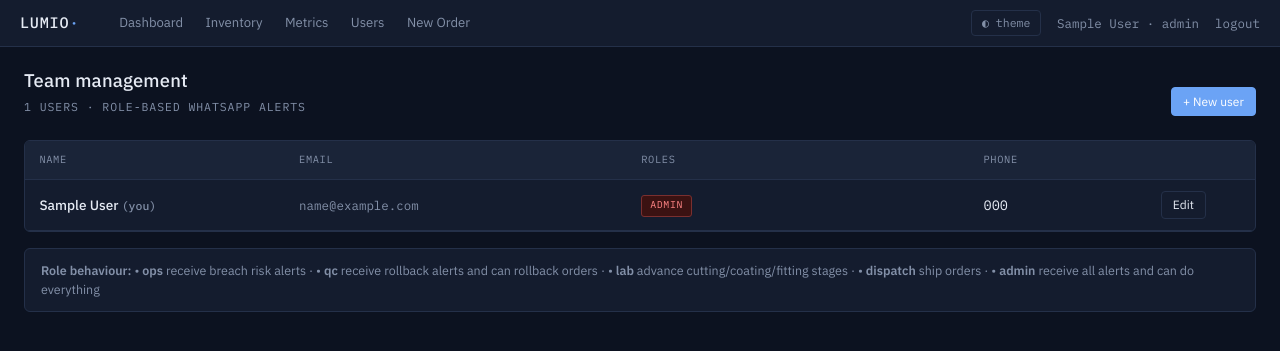
After one commit to Unfairspecialist21/eyewear-oms, a Flask app: page /admin/users in a window 1280 px wide. The commit adds this page. Shown: the top 351 px of the page. Run offline with Flask 3, Linux system fonts and the light colour scheme; a user stored in the database is signed in; tables that the repository leaves empty hold one stand-in row (values such as "Sample post").

Commit message:
user management with multi-role and role-based alerts

```diff
--- a/app.py
+++ b/app.py
@@ -51,9 +51,17 @@ class User(UserMixin, db.Model):
     name     = db.Column(db.String(100), nullable=False)
     email    = db.Column(db.String(150), unique=True, nullable=False)
     password = db.Column(db.String(200), nullable=False)
-    role     = db.Column(db.String(20), default='ops')  # admin, ops, lab, qc, dispatch
+    role     = db.Column(db.String(100), default='ops')  # comma-separated: ops,lab,qc,dispatch,admin
     phone    = db.Column(db.String(20), nullable=True)
     is_admin = db.Column(db.Boolean, default=False)
+
+    @property
+    def roles_list(self):
+        if not self.role: return []
+        return [r.strip() for r in self.role.split(',') if r.strip()]
+
+    def has_role(self, r):
+        return r in self.roles_list or self.is_admin
 
 class Lens(db.Model):
     """Inventory SKU — represents a physical lens type kept in Bangalore."""
@@ -174,6 +182,16 @@ def send_whatsapp(to_number, message):
         except Exception as e:
             print(f'WhatsApp error: {e}')
     threading.Thread(target=_send, daemon=True).start()
+
+def notify_role(role, message):
+    """Send WhatsApp to all users who have the given role (or admin)."""
+    users = User.query.all()
+    sent = 0
+    for u in users:
+        if u.phone and (role in u.roles_list or u.is_admin):
+            send_whatsapp(u.phone, message)
+            sent += 1
+    return sent
 
 # ─── Auth ──────────────────────────────────────────────────────────────────────
 
@@ -484,25 +502,27 @@ def advance_stage(order_id):
 
     # Backward = QC or admin only, must have notes
     if is_backward:
-        if current_user.role not in ('qc', 'admin') and not current_user.is_admin:
+        if not (current_user.has_role('qc') or current_user.is_admin):
             return jsonify({'error': 'Only QC team or admin can rollback orders'}), 403
         if not notes:
             return jsonify({'error': 'Rollback requires a reason'}), 400
         # Reset SLA — push promised date forward
         order.promised_at = datetime.utcnow() + timedelta(hours=SLA_HOURS[order.fulfilment_path] * 0.5)
-        # Notify customer via WhatsApp
-        if order.customer_phone:
-            msg = (
-                f"Hi {order.customer_name}, your Lumio order {order.order_number} has had a minor "
-                f"setback in quality control. We've updated your new expected delivery to "
-                f"{order.promised_at.strftime('%d %b')}. We apologise for the inconvenience."
-            )
-            send_whatsapp(order.customer_phone, msg)
+        # Notify QC + admin via WhatsApp role-based
+        rollback_msg = (
+            f"🔴 Lumio rollback alert\n"
+            f"Order: {order.order_number} ({order.customer_name})\n"
+            f"Moved: {order.current_stage} → {new_stage}\n"
+            f"Reason: {notes}\n"
+            f"By: {current_user.name}\n"
+            f"New SLA: {order.promised_at.strftime('%d %b %H:%M')}"
+        )
+        notify_role('qc', rollback_msg)
     else:
         # Forward — role check
         required_role = STAGE_ROLES.get(order.current_stage)
         if required_role and required_role != 'system':
-            if current_user.role != required_role and current_user.role != 'admin' and not current_user.is_admin:
+            if not current_user.has_role(required_role) and not current_user.is_admin:
                 return jsonify({'error': f'Only {required_role} team can advance from this stage'}), 403
 
     old_stage = order.current_stage
@@ -582,6 +602,69 @@ def new_lens():
 
 
 # ─── ML model routes ──────────────────────────────────────────────────────────
+
+
+@app.route('/admin/users')
+@login_required
+def users_list():
+    if not current_user.is_admin:
+        flash('Admin only.', 'error')
+        return redirect(url_for('dashboard'))
+    all_users = User.query.order_by(User.name).all()
+    available_roles = ['admin', 'ops', 'lab', 'qc', 'dispatch']
+    return render_template('users.html', users=all_users, available_roles=available_roles)
+
+@app.route('/admin/users/<int:user_id>/edit', methods=['POST'])
+@login_required
+def edit_user(user_id):
+    if not current_user.is_admin:
+        return jsonify({'error': 'Admin only'}), 403
+    user = User.query.get_or_404(user_id)
+    user.name = request.form.get('name', user.name).strip()
+    user.phone = request.form.get('phone', '').strip() or None
+    selected_roles = request.form.getlist('roles')
+    user.role = ','.join(selected_roles) if selected_roles else 'ops'
+    user.is_admin = 'admin' in selected_roles
+    db.session.commit()
+    flash(f'Updated {user.name}', 'success')
+    return redirect(url_for('users_list'))
+
+@app.route('/admin/users/<int:user_id>/delete', methods=['POST'])
+@login_required
+def delete_user_route(user_id):
+    if not current_user.is_admin:
+        return 'Admin only', 403
+    if user_id == current_user.id:
+        flash('Cannot delete yourself', 'error')
+        return redirect(url_for('users_list'))
+    user = User.query.get_or_404(user_id)
+    db.session.delete(user)
+    db.session.commit()
+    flash(f'Deleted {user.name}', 'success')
+    return redirect(url_for('users_list'))
+
+@app.route('/admin/users/new', methods=['POST'])
+@login_required
+def new_user():
+    if not current_user.is_admin:
+        return 'Admin only', 403
+    name = request.form['name'].strip()
+    email = request.form['email'].strip().lower()
+    if User.query.filter_by(email=email).first():
+        flash('Email already exists', 'error')
+        return redirect(url_for('users_list'))
+    selected_roles = request.form.getlist('roles') or ['ops']
+    user = User(
+        name=name, email=email,
+        password=generate_password_hash(request.form.get('password', 'lumio123')),
+        role=','.join(selected_roles),
+        phone=request.form.get('phone', '').strip() or None,
+        is_admin='admin' in selected_roles
+    )
+    db.session.add(user)
+    db.session.commit()
+    flash(f'Created {user.name}', 'success')
+    return redirect(url_for('users_list'))
 
 # ─── ML helpers ───────────────────────────────────────────────────────────────
 import pickle
@@ -700,12 +783,10 @@ def train_model_endpoint():
         return f'Training error: {type(e).__name__}: {str(e)}'
 
 @app.route('/admin/refresh-predictions')
+@login_required
 def refresh_predictions():
-    # Allow access via secret token for cron jobs, OR logged-in admin
-    token = request.args.get('key', '')
-    if token != 'lumio-cron-2026-secret':
-        if not current_user.is_authenticated or not current_user.is_admin:
-            return 'Unauthorized', 403
+    if not current_user.is_admin:
+        return 'Admin only', 403
     active = Order.query.filter(Order.current_stage != 'delivered').all()
     high_risk = []
     for order in active:
@@ -715,12 +796,12 @@ def refresh_predictions():
             high_risk.append((order, reasons))
             order.breach_alerted = True
     db.session.commit()
-    # Fire WhatsApp alerts for newly high-risk
+    # Fire role-based WhatsApp alerts for newly high-risk
+    sent_total = 0
     for order, reasons in high_risk:
-        if current_user.phone:
-            msg = f"⚠ Lumio Alert: Order {order.order_number} at {order.breach_risk}% breach risk. Reasons: {'; '.join(reasons)}"
-            send_whatsapp(current_user.phone, msg)
-    return f'✓ Refreshed {len(active)} orders. {len(high_risk)} new high-risk alerts.'
+        msg = f"⚠ Lumio breach risk\nOrder: {order.order_number} ({order.customer_name})\nRisk: {order.breach_risk}%\nStage: {order.current_stage}\nReasons: {'; '.join(reasons)}"
+        sent_total += notify_role('ops', msg)
+    return f'✓ Refreshed {len(active)} orders. {len(high_risk)} new high-risk orders. {sent_total} WhatsApp messages sent.'
 
 
 
@@ -797,14 +878,6 @@ def order_risk(order_id):
     order.breach_risk = risk
     db.session.commit()
     return jsonify({'risk': risk, 'reasons': reasons})
-@app.route('/admin/set-my-phone/<phone>')
-@login_required
-def set_my_phone(phone):
-    if not phone.startswith('+'):
-        return 'Phone must start with + and country code (e.g. +919876543210)'
-    current_user.phone = phone
-    db.session.commit()
-    return f'✓ Your phone set to {phone}. WhatsApp alerts will go here.'
 
 if __name__ == '__main__':
     with app.app_context():
--- a/templates/base.html
+++ b/templates/base.html
@@ -87,6 +87,7 @@
       <a href="{{ url_for('dashboard') }}">Dashboard</a>
       <a href="{{ url_for('inventory') }}">Inventory</a>
       <a href="{{ url_for('metrics') }}">Metrics</a>
+      {% if current_user.is_admin %}<a href="{{ url_for('users_list') }}">Users</a>{% endif %}
       <a href="{{ url_for('new_order') }}">New Order</a>
     </div>
   </div>
--- /dev/null
+++ b/templates/users.html
@@ -0,0 +1,116 @@
+{% extends "base.html" %}
+{% block title %} — Users{% endblock %}
+{% block head %}
+<style>
+  .user-row{display:grid;grid-template-columns:1.5fr 2fr 2fr 1fr 80px;gap:0.75rem;align-items:center;padding:0.7rem 0.9rem;border-bottom:1px solid var(--border);font-size:0.85rem}
+  .user-row:hover{background:var(--surface-2)}
+  .role-badge{display:inline-block;padding:0.15rem 0.5rem;font-family:'IBM Plex Mono',monospace;font-size:0.62rem;text-transform:uppercase;letter-spacing:0.06em;border-radius:3px;border:1px solid;margin-right:0.25rem}
+  .role-admin{border-color:#7a2f2f;background:#3b1212;color:#ff8585}
+  .role-ops{border-color:#2a4a78;background:#13294a;color:#7bb3ff}
+  .role-lab{border-color:#2a5e7a;background:#13354a;color:#7bccff}
+  .role-qc{border-color:#7a5e2a;background:#3b2d10;color:#ffc870}
+  .role-dispatch{border-color:#2f5a3a;background:#1a3a25;color:#5fd47e}
+  [data-theme="light"] .role-admin{border-color:#c49191;background:#f9e3e3;color:#8a2a2a}
+  [data-theme="light"] .role-ops{border-color:#9bb8e0;background:#e8f0fc;color:#1e5fab}
+  [data-theme="light"] .role-lab{border-color:#9bcce0;background:#e8f5fc;color:#1e6aab}
+  [data-theme="light"] .role-qc{border-color:#c4a87a;background:#f9eed8;color:#8a5d18}
+  [data-theme="light"] .role-dispatch{border-color:#9ec491;background:#e8f3e3;color:#3d6a2a}
+  .panel{background:var(--surface);border:1px solid var(--border);border-radius:6px;padding:1rem;margin-bottom:1rem}
+  .role-checkbox{display:inline-flex;align-items:center;gap:0.3rem;margin-right:0.75rem;font-size:0.82rem}
+  .role-checkbox input{width:auto;margin:0}
+</style>
+{% endblock %}
+{% block content %}
+<div class="page-header">
+  <div>
+    <div class="page-title">Team management</div>
+    <div class="page-meta">{{ users|length }} users · role-based WhatsApp alerts</div>
+  </div>
+  <button class="btn btn-primary btn-sm" onclick="document.getElementById('new-form').style.display='block'">+ New user</button>
+</div>
+
+<div id="new-form" style="display:none" class="panel">
+  <div class="section-title">Add new user</div>
+  <form method="POST" action="{{ url_for('new_user') }}">
+    <div style="display:grid;grid-template-columns:1fr 1fr 1fr 1fr;gap:0.5rem">
+      <div class="form-group"><label>Name</label><input name="name" required/></div>
+      <div class="form-group"><label>Email</label><input type="email" name="email" required/></div>
+      <div class="form-group"><label>Phone (+91...)</label><input name="phone"/></div>
+      <div class="form-group"><label>Password</label><input name="password" value="lumio123"/></div>
+    </div>
+    <div class="form-group">
+      <label>Roles</label>
+      <div>
+        {% for r in available_roles %}
+        <label class="role-checkbox"><input type="checkbox" name="roles" value="{{ r }}" {% if r == 'ops' %}checked{% endif %}/> {{ r }}</label>
+        {% endfor %}
+      </div>
+    </div>
+    <button class="btn btn-primary btn-sm">Create</button>
+    <button type="button" class="btn btn-ghost btn-sm" onclick="document.getElementById('new-form').style.display='none'">Cancel</button>
+  </form>
+</div>
+
+<div style="background:var(--surface);border:1px solid var(--border);border-radius:6px;overflow:hidden">
+  <div class="user-row" style="background:var(--surface-2);font-family:'IBM Plex Mono',monospace;font-size:0.65rem;text-transform:uppercase;letter-spacing:0.06em;color:var(--text-dim)">
+    <div>Name</div><div>Email</div><div>Roles</div><div>Phone</div><div></div>
+  </div>
+  {% for user in users %}
+  <div class="user-row">
+    <div style="font-weight:500">
+      {{ user.name }}{% if user.id == current_user.id %} <span class="dim mono" style="font-size:0.72rem">(you)</span>{% endif %}
+    </div>
+    <div class="mono dim" style="font-size:0.78rem">{{ user.email }}</div>
+    <div>
+      {% for r in user.roles_list %}<span class="role-badge role-{{ r }}">{{ r }}</span>{% endfor %}
+    </div>
+    <div class="mono">{{ user.phone or '—' }}</div>
+    <div>
+      <button class="btn btn-ghost btn-sm" onclick="toggleEdit({{ user.id }})">Edit</button>
+    </div>
+  </div>
+  <!-- Edit form (hidden by default) -->
+  <div id="edit-{{ user.id }}" style="display:none;padding:1rem;background:var(--surface-2);border-bottom:1px solid var(--border)">
+    <form method="POST" action="{{ url_for('edit_user', user_id=user.id) }}">
+      <div style="display:grid;grid-template-columns:1fr 1fr;gap:0.5rem">
+        <div class="form-group"><label>Name</label><input name="name" value="{{ user.name }}" required/></div>
+        <div class="form-group"><label>Phone</label><input name="phone" value="{{ user.phone or '' }}" placeholder="+91XXXXXXXXXX"/></div>
+      </div>
+      <div class="form-group">
+        <label>Roles</label>
+        <div>
+          {% for r in available_roles %}
+          <label class="role-checkbox"><input type="checkbox" name="roles" value="{{ r }}" {% if r in user.roles_list %}checked{% endif %}/> {{ r }}</label>
+          {% endfor %}
+        </div>
+      </div>
+      <div style="display:flex;gap:0.4rem">
+        <button class="btn btn-primary btn-sm">Save</button>
+        <button type="button" class="btn btn-ghost btn-sm" onclick="toggleEdit({{ user.id }})">Cancel</button>
+        {% if user.id != current_user.id %}
+        <form method="POST" action="{{ url_for('delete_user_route', user_id=user.id) }}" style="display:inline" onsubmit="return confirm('Delete {{ user.name }}?')">
+          <button class="btn btn-danger btn-sm">Delete</button>
+        </form>
+        {% endif %}
+      </div>
+    </form>
+  </div>
+  {% endfor %}
+</div>
+
+<div style="margin-top:1rem;padding:0.75rem 1rem;background:var(--surface);border:1px solid var(--border);border-radius:6px;font-size:0.78rem;color:var(--text-dim)">
+  <strong>Role behaviour:</strong>
+  • <strong>ops</strong> receive breach risk alerts ·
+  • <strong>qc</strong> receive rollback alerts and can rollback orders ·
+  • <strong>lab</strong> advance cutting/coating/fitting stages ·
+  • <strong>dispatch</strong> ship orders ·
+  • <strong>admin</strong> receive all alerts and can do everything
+</div>
+
+<script>
+function toggleEdit(id){
+  const el = document.getElementById('edit-' + id);
+  el.style.display = el.style.display === 'none' ? 'block' : 'none';
+}
+</script>
+{% endblock %}
```
